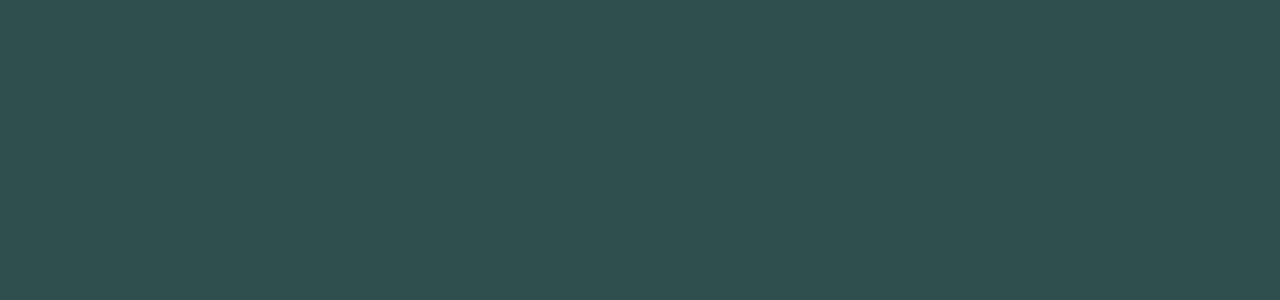
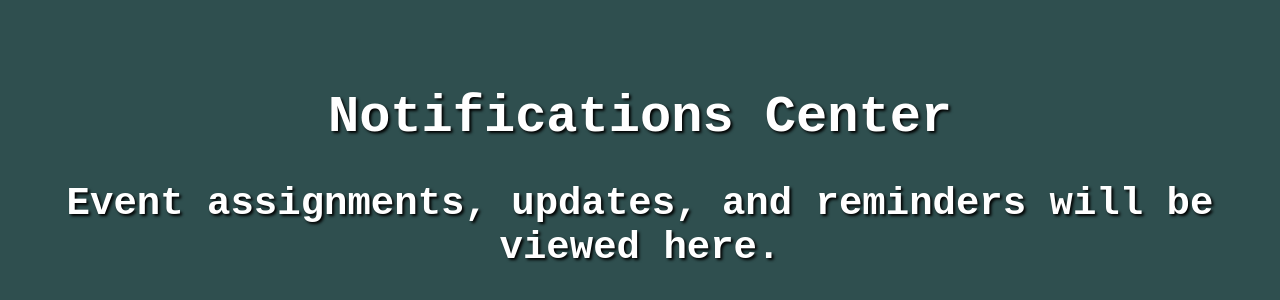
Before and after one commit to valjester/4353-Group16, a React (Create React App) app: page /notifications in a window 1280 px wide. Before the commit this address had no page. Shown: the part 222-522 px from the top of the page. Built offline with nearby package versions, Linux system fonts and the light colour scheme.

Commit message:
Added placeholder Notifications page

```diff
--- a/src/App.js
+++ b/src/App.js
@@ -6,6 +6,7 @@ import Profile from './Profile';
 import Home from './Home';
 import Taskbar from './components/Taskbar';
 import EventForm from './EventForm';
+import Notifications from './notifications';
 
 function App() {
   const [formData, setFormData] = useState({
@@ -25,6 +26,7 @@ function App() {
           <Route path="/profile" element={<Profile setFormData={setFormData} />} />
           <Route path="/home" element={<Home formData={formData} />} />
           <Route path="/eventform" element={<EventForm />} />
+          <Route path="/notifications" element={<Notifications />} />
         </Routes>
       </header>
     </div>
--- /dev/null
+++ b/src/notifications.js
@@ -0,0 +1,14 @@
+import React from 'react';
+
+
+function Notifications() {
+return (
+<div>
+<h1>Notifications Center</h1>
+<h2>Event assignments, updates, and reminders will be viewed here.</h2>
+</div>
+);
+
+}
+
+export default Notifications;
```
